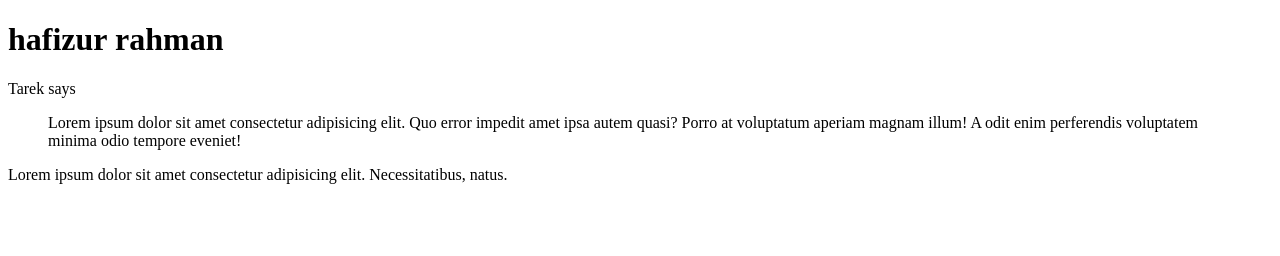
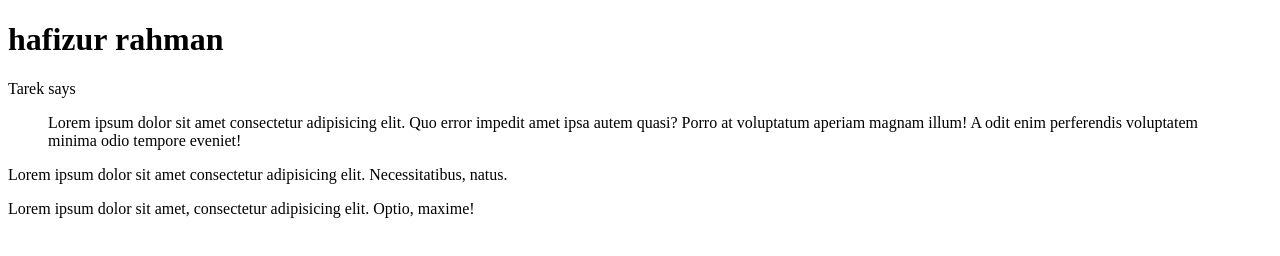
Before and after one commit to hafizur20609/tarek-website, a plain HTML site: page index.htm in a window 1280 px wide. Drawn offline with Linux system fonts and the light colour scheme.

Commit message:
p tag added

```diff
--- a/index.htm
+++ b/index.htm
@@ -9,5 +9,6 @@
     <h1>hafizur rahman </h1>
        Tarek says <blockquote>Lorem ipsum dolor sit amet consectetur adipisicing elit. Quo error impedit amet ipsa autem quasi? Porro at voluptatum aperiam magnam illum! A odit enim perferendis voluptatem minima odio tempore eveniet!</blockquote>
        <p>Lorem ipsum dolor sit amet consectetur adipisicing elit. Necessitatibus, natus.</p>
+       <p>Lorem ipsum dolor sit amet, consectetur adipisicing elit. Optio, maxime!</p>
 </body>
 </html>
```
